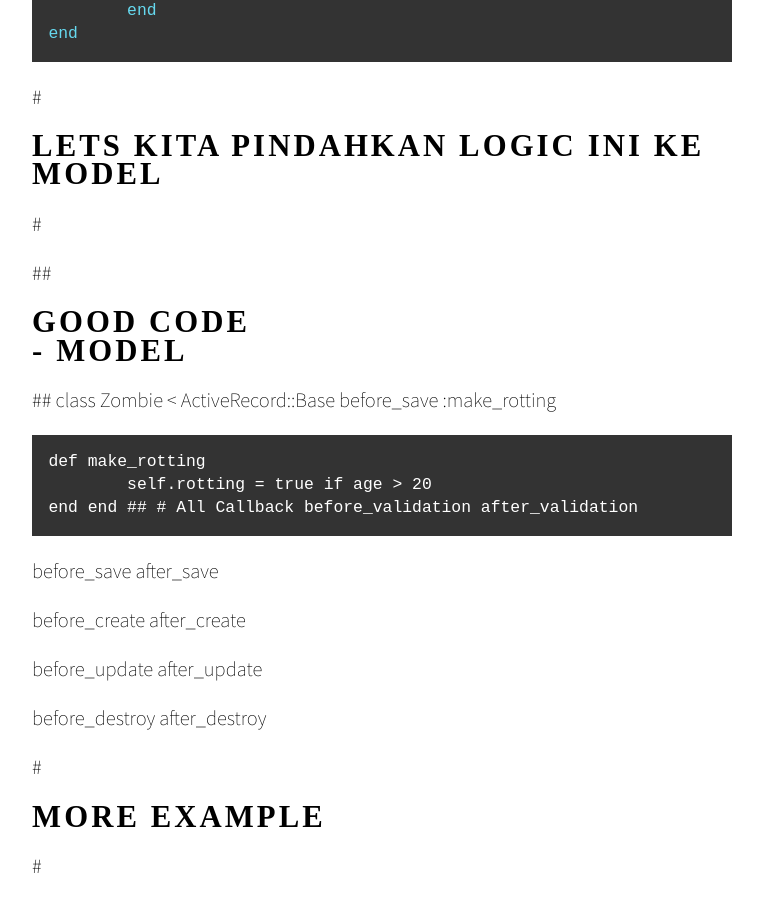
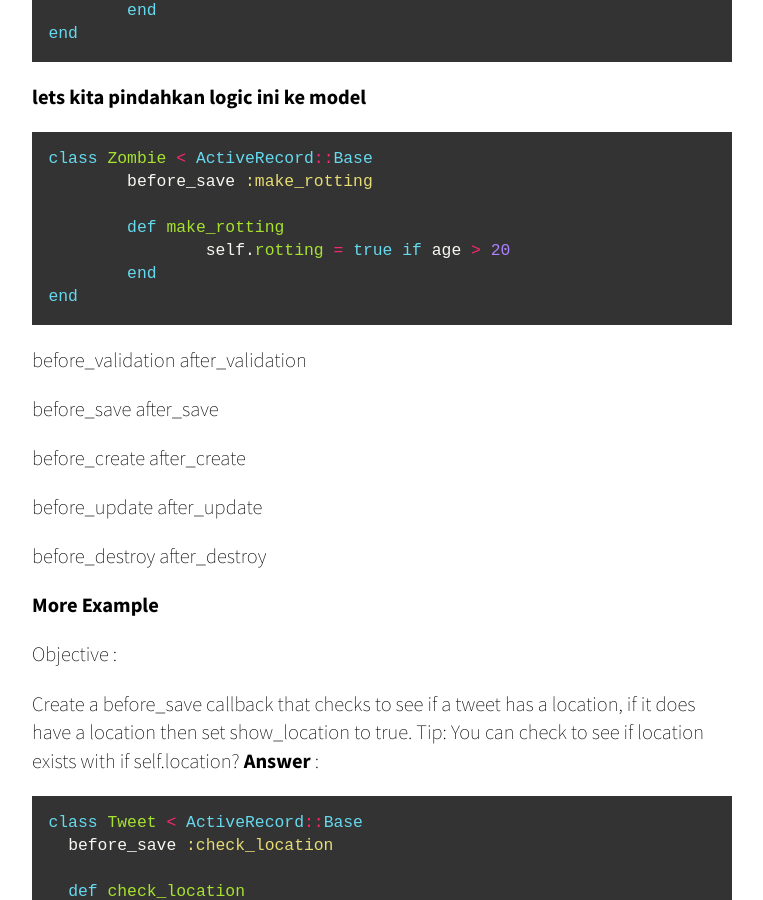
Before and after one commit to bowekr/bowekr.github.io, a Jekyll site: the page built from _posts/2014-12-08-ruby-callbacks.md, in a window 1280 px wide and 900 px high, scrolled down 549 px. Shown: the whole window, without its empty margins (258-1021 px from the left). Built offline with Jekyll 4.4.1, drawn with Linux system fonts in a browser that asks for light colours; some web fonts are replaced; Markdown is read by kramdown in place of the engine named in the settings; a script that is not in the unit is left out; part of the change alters nothing that is shown; some of the changed text lies outside the part shown.

Commit message:
revisi ruby callbacks

````diff
--- a/_posts/2014-12-08-ruby-callbacks.md
+++ b/_posts/2014-12-08-ruby-callbacks.md
@@ -11,14 +11,10 @@ def update
 	end
 end
 ```
-#
-# lets kita pindahkan logic ini ke model
-#
 
-##
-# Good Code
-# - Model
-##
+
+**lets kita pindahkan logic ini ke model**
+```ruby
 class Zombie < ActiveRecord::Base
 	before_save :make_rotting
 
@@ -26,8 +22,7 @@ class Zombie < ActiveRecord::Base
 		self.rotting = true if age > 20
 	end
 end
-##
-# All Callback
+```
 before_validation
 after_validation
 
@@ -44,14 +39,18 @@ before_destroy
 after_destroy
 
 
-#
-# More Example
-#
-# Objective :
-# Create a before_save callback that checks to see if a tweet has a location,
-# if it does have a location then set show_location to true.
-# Tip: You can check to see if location exists with if self.location?
-# Answer :
+
+**More Example**
+
+Objective :
+
+
+Create a before_save callback that checks to see if a tweet has a location,
+if it does have a location then set show_location to true.
+Tip: You can check to see if location exists with if self.location?
+__Answer__ :
+
+```ruby
 class Tweet < ActiveRecord::Base
   before_save :check_location
 
@@ -61,3 +60,4 @@ class Tweet < ActiveRecord::Base
     end
   end
 end
+```
````
